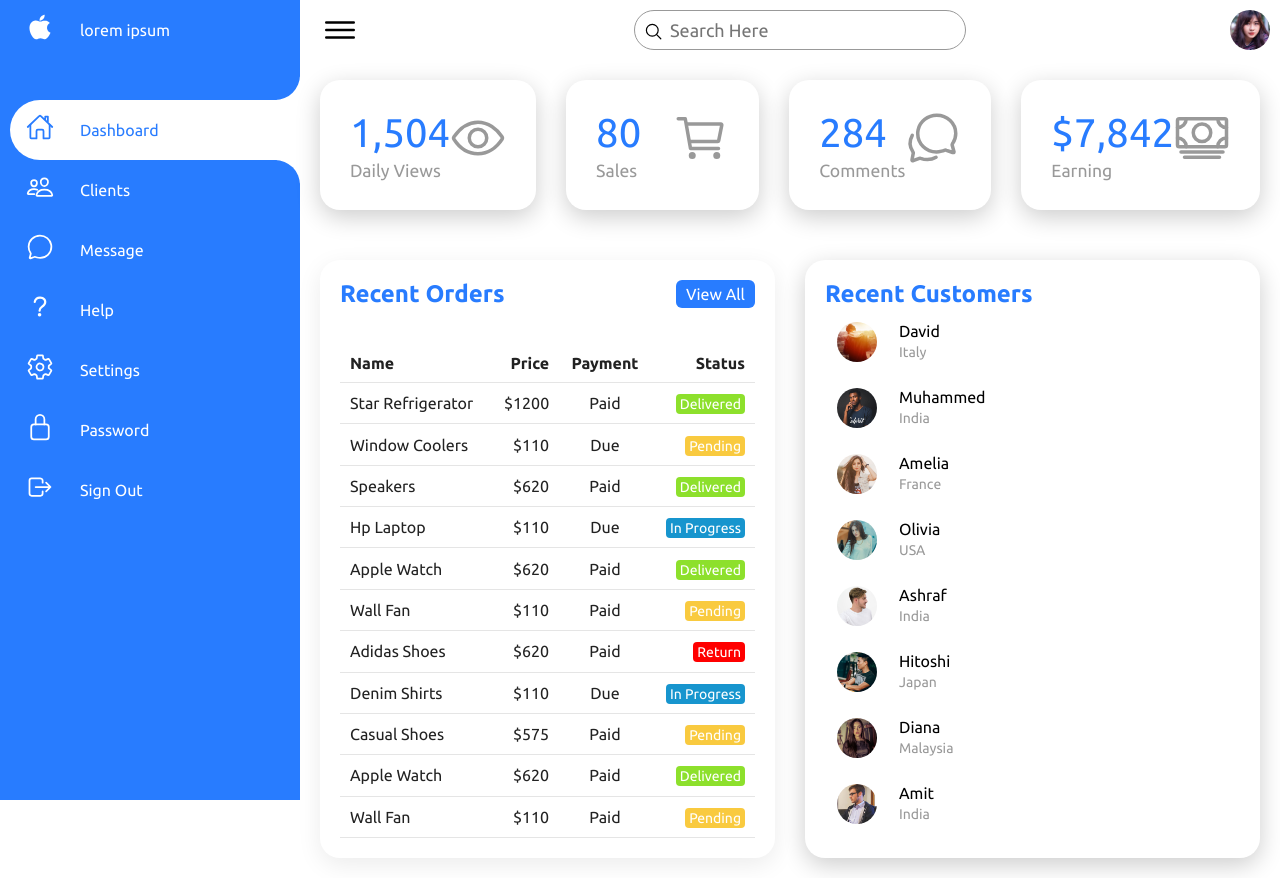
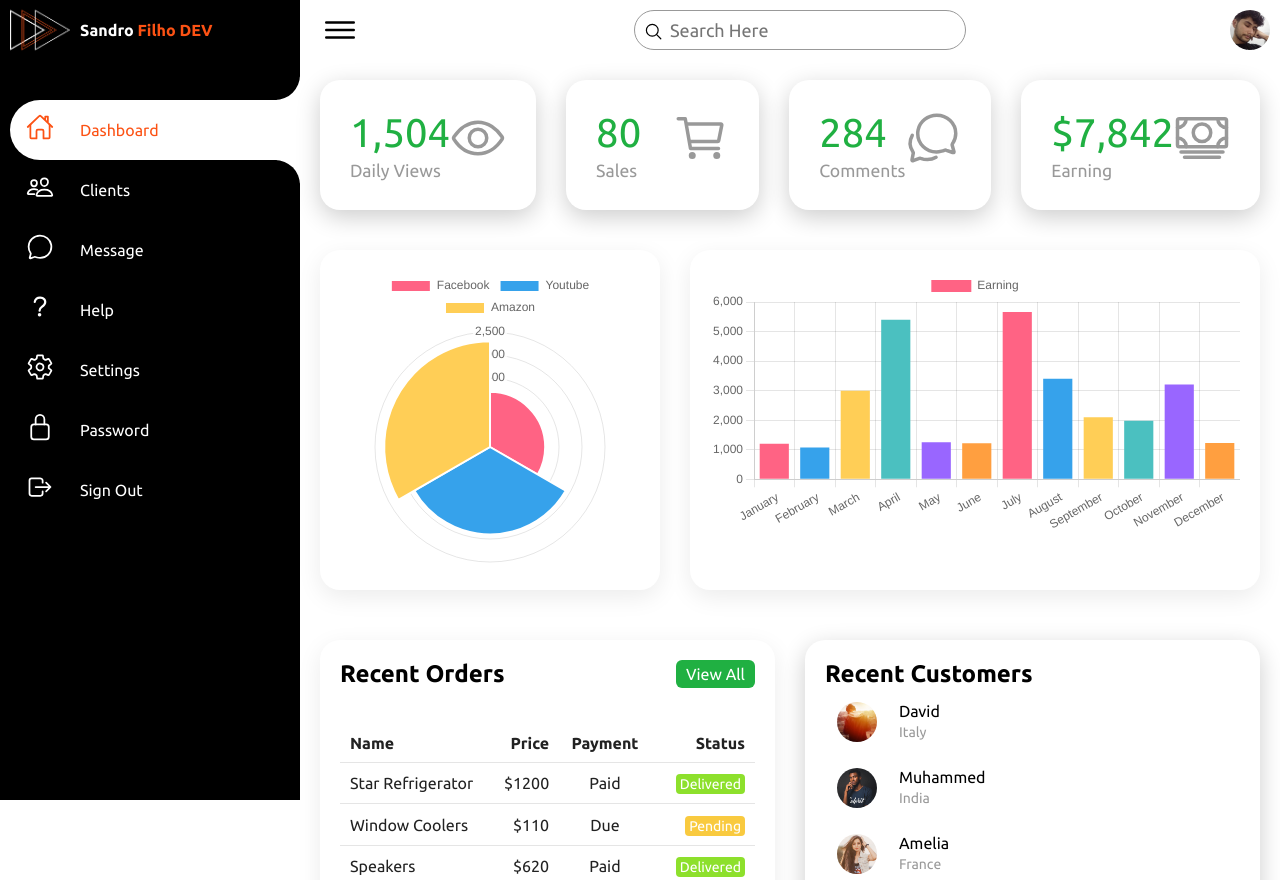
Before and after one commit to sandrofilho2000/Dashboard, a plain HTML site: page index.html in a window 1280 px wide. Shown: the top 880 px of the page. Drawn offline with nearby package versions, Linux system fonts and the light colour scheme.

Commit message:
fix: conserta alguns recursos CSS

```diff
--- a/assets/css/style.css
+++ b/assets/css/style.css
@@ -13,6 +13,8 @@
     --grey: #f5f5f5;
     --black1: #222;
     --black2: #999;
+    --orange: #FC5214;
+    --green: #20B042;
 }
 
 body{
@@ -29,8 +31,8 @@ body{
     position: fixed;
     width: 300px;
     height: 100%;
-    background: var(--blue);
-    border-left: 10px solid var(--blue);
+    background: black;
+    border-left: 10px solid black;
     transition: 0.5s;
     overflow: hidden;
 }
@@ -76,7 +78,7 @@ body{
 
 .navigation ul li.hovered a,
 .navigation ul li:hover a{
-    color: var(--blue);
+    color: var(--orange);
 }
 
 .navigation ul li a .icon{
@@ -88,6 +90,10 @@ body{
     text-align: center;
 }
 
+.navigation ul li a .icon img{
+    height: 100%;
+    width: 100%;
+}
 .navigation ul li a .icon ion-icon{
     font-size: 1.75rem;
 }
@@ -185,6 +191,7 @@ body{
     padding: 2px 20px;
     font-size: 18px;
     padding-left: 35px;
+    line-height: 40px;
     outline: none;
     border: 1px solid var(--black2);
 }
@@ -238,7 +245,7 @@ body{
     position: relative;
     font-weight: 500;
     font-size: 2.5em;
-    color: var(--blue);
+    color: var(--green);
 }
 
 .cardBox .card .cardName{
@@ -253,13 +260,32 @@ body{
 }
 
 .cardBox .card:hover{
-    background-color: var(--blue);
+    background-color: var(--green)
 }
 
 .cardBox .card:hover .numbers ,
 .cardBox .card:hover .cardName ,
 .cardBox .card:hover .iconBx {
     color: var(--white);
+}
+
+.graphBox{
+    position: relative;
+    width: 100%;
+    padding: 20px;
+    display: grid;
+    grid-template-columns: 1fr 2fr;
+    grid-gap: 30px;
+    min-height: 200px;
+}
+
+.graphBox .box{
+    position: relative;
+    padding: 20px;
+    width: 100%;
+    background: #fff;
+    border-radius: 20px;
+    box-shadow: 0 7px 25px rgba(0,0,0,0.08);
 }
 
 .details{
@@ -290,14 +316,14 @@ body{
 
 .cardHeader h2{
     font-weight: 600;
-    color: var(--blue);
+    var(--green);
 }
 
 .btn{
     position: relative;
     padding: 5px 10px;
     text-decoration: none;
-    background: var(--blue);
+    background: var(--green);
     border-radius: 6px;
     color: var(--white);
 }
@@ -322,7 +348,7 @@ body{
 }
 
 .details .recentOrders table tbody tr:hover{
-    background: var(--blue);
+    background: var(--green)
 }
 
 .details .recentOrders table tr td{
@@ -405,7 +431,7 @@ body{
     object-fit: cover;
 }
 .recentCustomers table tr:hover{
-    background: var(--blue);
+    background: var(--green);
     color: var(--white);
 }
 
@@ -424,7 +450,7 @@ body{
 }
 
 .recentCustomers table tr:hover{
-    background: var(--blue);
+    background: var(--green);
     color: var(--white);
 }
 
@@ -433,6 +459,10 @@ body{
 }
 
 @media (max-width: 991px){
+    .graphBox{
+        grid-template-columns: 1fr;
+        height: auto;
+    }
     .navigation{
         left: -300px;
     }
--- /dev/null
+++ b/assets/js/myChart.js
@@ -0,0 +1,51 @@
+const ctx = document.getElementById('myChart').getContext('2d');
+const earning = document.getElementById('earning').getContext('2d');
+const myChart = new Chart(ctx, {
+    type: 'polarArea',
+    data: {
+        labels: ['Facebook', 'Youtube', 'Amazon'],
+        datasets: [{
+            label: 'Trafic Source',
+            data: [1200, 1900, 2300],
+            backgroundColor: [
+                'rgba(255, 99, 132, 1)',
+                'rgba(54, 162, 235, 1)',
+                'rgba(255, 206, 86, 1)',
+            ],
+
+        }]
+    },
+    options: {
+        responsive: true,
+    }
+});
+
+
+const earnings = new Chart(earning, {
+    type: 'bar',
+    data: {
+        labels: ['January', 'February', 'March', 'April', 'May', 'June', 'July', 'August', 'September', 'October', 'November', 'December'],
+        datasets: [{
+            label: 'Earning',
+            data: [1200, 1080, 3000, 5400, 1250, 1220, 5664, 3400, 2100, 1980, 3210, 1232],
+            backgroundColor: [
+                'rgba(255, 99, 132)',
+                'rgba(54, 162, 235)',
+                'rgba(255, 206, 86)',
+                'rgba(75, 192, 192)',
+                'rgba(153, 102, 255)',
+                'rgba(255, 159, 64)',
+                'rgba(255, 99, 132)',
+                'rgba(54, 162, 235)',
+                'rgba(255, 206, 86)',
+                'rgba(75, 192, 192)',
+                'rgba(153, 102, 255)',
+                'rgba(255, 159, 64)',
+            ],
+
+        }]
+    },
+    options: {
+        responsive: true
+    }
+});
--- a/index.html
+++ b/index.html
@@ -14,10 +14,10 @@
                 <li>
                     <a href="">
                         <span class="icon">
-                            <ion-icon name="logo-apple"></ion-icon>
+                            <img src="assets/images/devLogoBlack-removebg-preview.png" alt="">
                         </span>
-                        <span class="title">
-                            lorem ipsum
+                        <span style="font-weight: 600;" class="title">
+                            Sandro <span style="color: #FC5214;">Filho DEV </span>
                         </span>
                     </a>
                 </li>
@@ -108,7 +108,7 @@
                 </div>
                 <!--userImg-->
                 <div class="user">
-                    <img src="assets/images/user.jpg" alt="">
+                    <img src="assets/images/e.jpeg" alt="">
                 </div>
             </div>
 
@@ -153,6 +153,15 @@
             </div>
             <!-- details list -->
 
+            <!--Add Charts-->
+            <div class="graphBox">
+                <div class="box">
+                    <canvas id="myChart"></canvas>
+                </div>
+                <div class="box">
+                    <canvas id="earning"></canvas>
+                </div>
+            </div>
             <div class="details">
                 <div class="recentOrders">
                     <div class="cardHeader">
@@ -341,6 +350,8 @@
 
     <script type="module" src="https://unpkg.com/ionicons@5.5.2/dist/ionicons/ionicons.esm.js"></script>
     <script nomodule src="https://unpkg.com/ionicons@5.5.2/dist/ionicons/ionicons.js"></script>
+    <script src="https://cdn.jsdelivr.net/npm/chart.js@3.6.0/dist/chart.min.js"></script>
+    <script src="assets/js/myChart.js"></script>
     <script>
         //MenuToggle
         let toggle = document.querySelector('.toggle')
```
Also changed, not shown: assets/images/devLogoBlack-removebg-preview.png (added), assets/images/devLogoWhite-removebg-preview.png (added), assets/images/e.jpeg (added).
